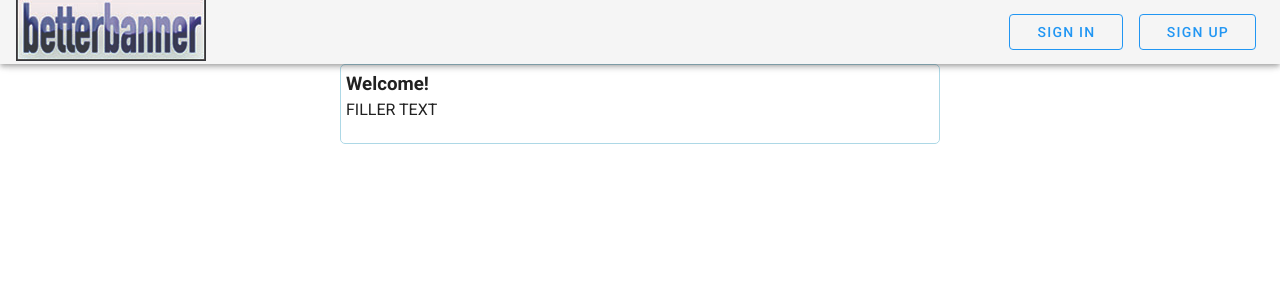
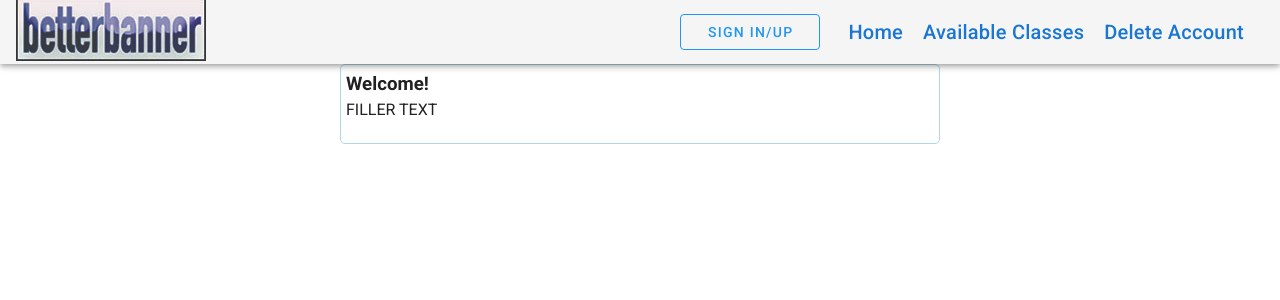
Before and after one commit to astevens8182/Betterbannerv1, a Vue app: page / in a window 1280 px wide. Shown: the top 300 px of the page. Built offline with nearby package versions, Linux system fonts and the light colour scheme; no server answers.

Commit message:
Update App.vue

```diff
--- a/src/App.vue
+++ b/src/App.vue
@@ -9,10 +9,17 @@
         </span>
       </v-toolbar-title>
       <v-spacer></v-spacer>
+      <v-btn class="ma-2" outlined color="blue" @click="goLoginSignup"  v-show="isLoggedIn === false">Sign in/up</v-btn>
       <v-btn class="ma-2" outlined color="blue" @click="doSignout" v-show="isLoggedIn === true">Sign out</v-btn>
-      <v-btn class="ma-2" outlined color="blue" @click="goLoginSignup" v-show="isLoggedIn === false">Sign in</v-btn>
-      <v-btn class="ma-2" outlined color="blue" v-show="isLoggedIn === false">Sign up</v-btn>
+    <nav>
+          <a class="title" @click="goHome">Home</a>
+          <a class="title" @click="goAClasses">Available Classes</a>
+          <a v-show="isLoggedin === false" class="title" @click="goEClasses">Enrolled Classes</a>
+          <a class="title" >Delete Account</a>
+      </nav>
     </v-app-bar>
+
+
     <v-content>
       <router-view />
     </v-content>
@@ -39,8 +46,18 @@ methods:{
       this.$router.back();
     });
   },
+
   goLoginSignup() {
     this.$router.push({ path: "/login" });
+  },
+  goHome() {
+    this.$router.push({ path: "/" });
+  },
+  goAClasses() {
+        this.$router.push({ path: "/aclasses" });
+  },
+  goEClasses() {
+        this.$router.push({ path: "/eclasses" });
   },
 },
 mounted() {
```
